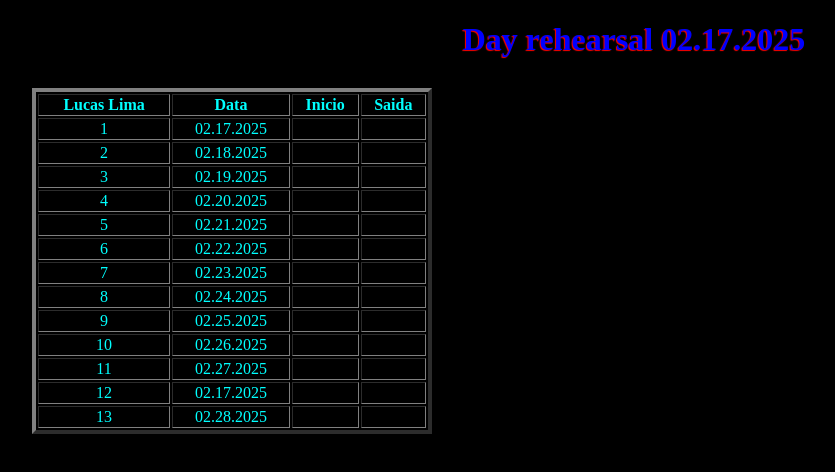
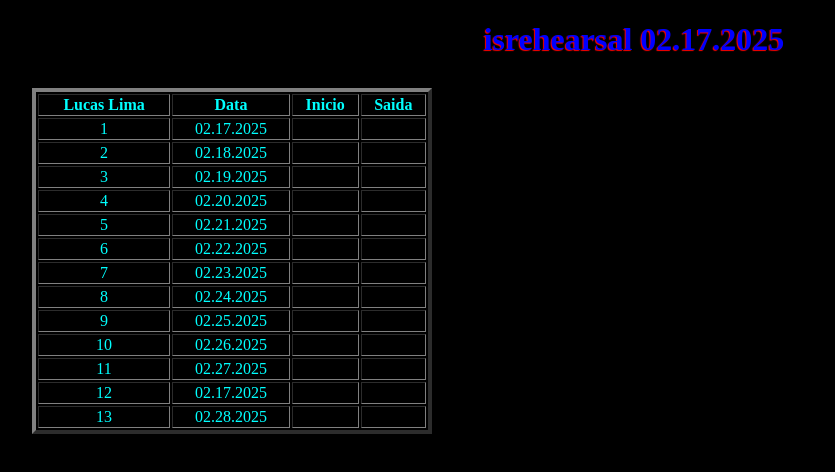
Before and after one commit to edskate/17-02-2025, a plain HTML site: page index.html in a window 1280 px wide. Shown: the whole page, without its empty margins (6-841 px from the left). Drawn offline with Linux system fonts and the light colour scheme.

Commit message:
atualização

```diff
--- a/index.html
+++ b/index.html
@@ -25,7 +25,7 @@
     </style>
 </head>
 <body>
-    <h1>Day rehearsal 02.17.2025</h1>
+    <h1>isrehearsal 02.17.2025</h1>
     <table border="4" width="400">
         <tr>
             <th>Lucas Lima</th>
```
